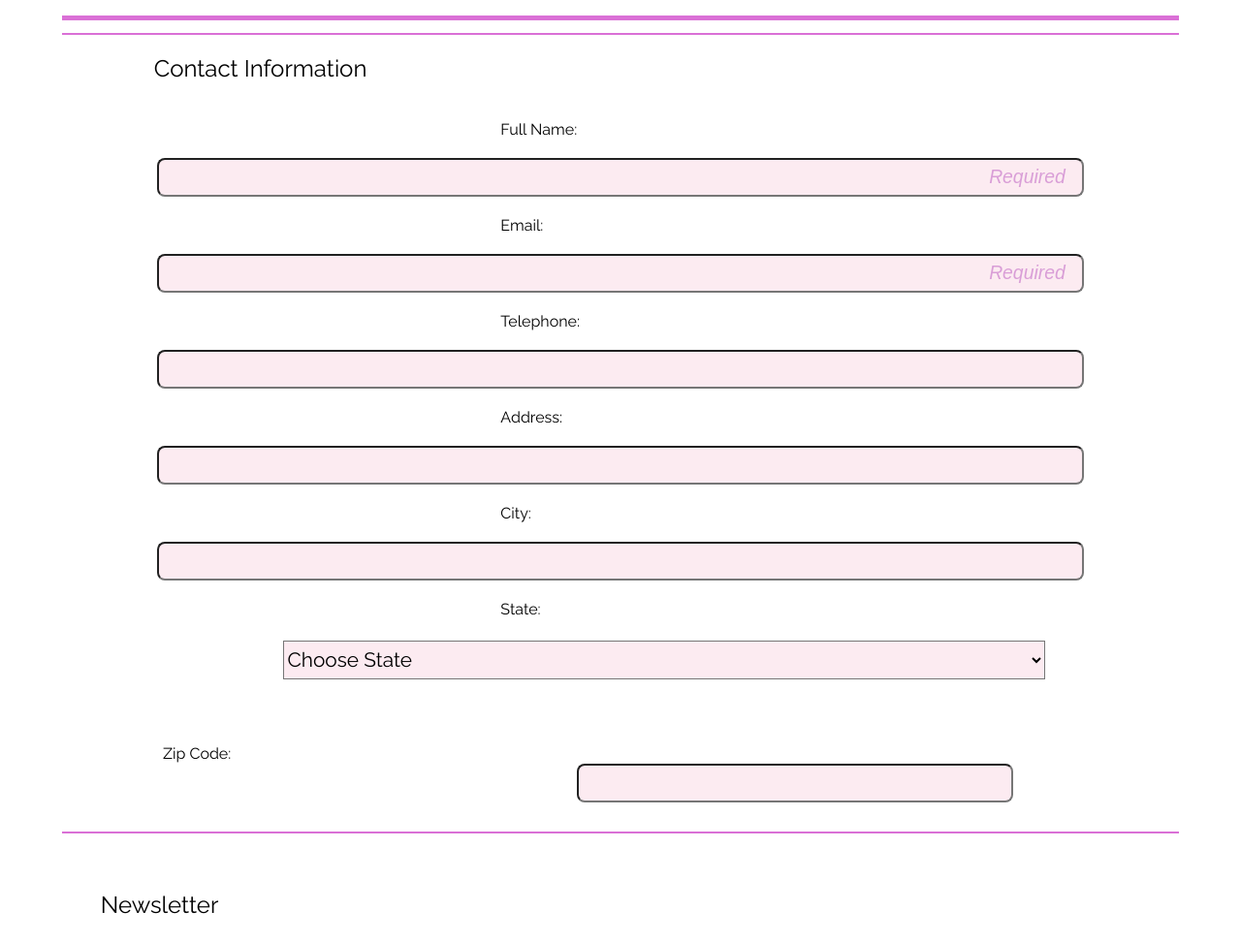
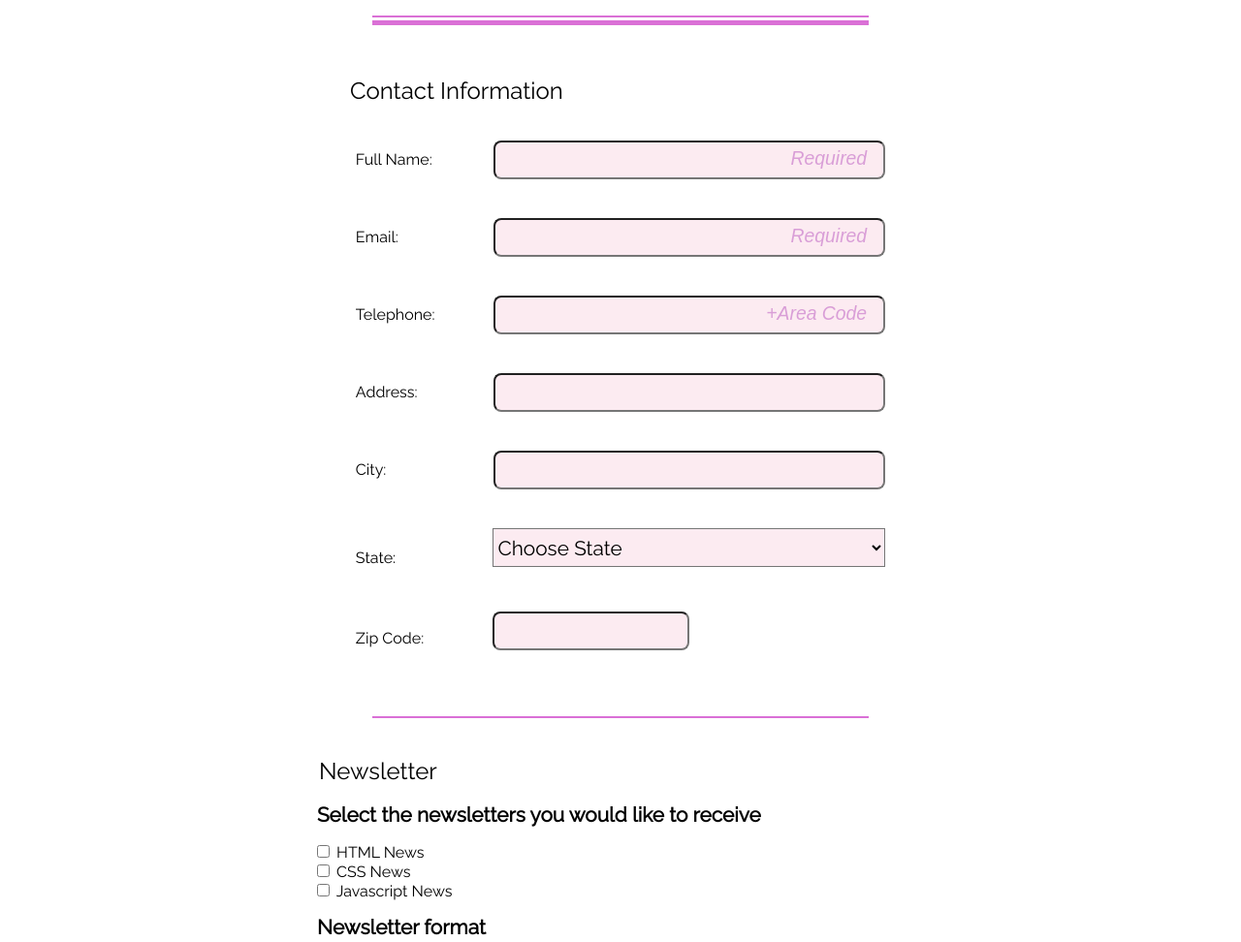
Before and after one commit to nycolew/TechDegree-Project-3, a plain HTML site: page index.html in a window 1280 px wide. Shown: the part 200-1172 px from the top of the page at 97% size. Drawn offline with Linux system fonts and the light colour scheme.

Commit message:
Initial complete of design
Transition still not working right

```diff
--- a/css/styles.css
+++ b/css/styles.css
@@ -11,7 +11,7 @@ body {
 }
 
 header {
-  background: orchid;
+  background: linear-gradient(45deg, mistyrose, orchid, mistyrose);
   color: #fff;
   font-family: 'Cinzel', serif;
   margin-top: 0;
@@ -34,16 +34,25 @@ h2 {
   font-size: 1.7em;
 }
 
-.top {
+/*.top {
   border-bottom: 5px solid orchid;
-}
+}*/
 
 main {
   font-family: 'Raleway', sans-serif;
 }
 
+.borders {
+  width: 90%;
+  height: 10px;
+  margin-left: auto;
+  margin-right: auto;
+  border-top: 2px solid orchid;
+  border-bottom: 5px solid orchid;
+}
+
 .contact-info {
-  border-top: 2px solid orchid;
+  /*border-top: 2px solid orchid;*/
   border-bottom: 2px solid orchid;
   margin-top: 1%;
   margin-bottom: 3%;
@@ -52,6 +61,7 @@ main {
 input:not([type=radio]):not([type=checkbox]),
 textarea {
   background: #FCEBF1;
+  transition: all 1s ease;
   display: block;
   width: 85%;
   margin-left: auto;
@@ -125,6 +135,7 @@ input:focus,
 textarea:focus,
 select:focus {
   border: 3px solid orchid;
+  background-color: floralwhite;
 }
 
 textarea {
@@ -170,24 +181,103 @@ footer {
   font-style: italic;
 }
 
-/* Media Queries ---------- */
+/* Media Query ---------- */
 
 @media(min-width: 768px) {
 
   .container {
     display: flex;
     flex-wrap: wrap;
-    justify-content: center;
+    width: 90%;
+    margin-left: auto;
+    margin-right: auto;
   }
 
-.container label {
-  width: 30%;
-}
+  input:not([type=radio]):not([type=checkbox]) {
+    display: block;
+    /*width: 84%;*/
+    width: 40%;
+    margin-right: 23%;
+  }
 
-.container input,
-.container select {
-  width: 70%;
-}
+  label:not([for=html_news]):not([for=css_news]):not([for=javascript_news]):not([for=html_format]):not([for=plaintext]):not([class=sub]) {
+    display: block;
+    /*margin-left: 0;*/
+    /*width: 14%;*/
+    width: 11%;
+    text-align: left;
+    align-self: center;
+    margin-right: 3%;
+    margin-left: 23%;
+  }
 
+  #zip {
+    width: 20%;
+    margin-left: 0;
+    margin-top: .5%;
+  }
+
+  select {
+    display: block;
+    margin-bottom: 4%;
+    margin-left: 0;
+    margin-top: 2%;
+    margin-right: 23%;
+    width: 40%;
+  }
+
+  legend {
+    margin-left: 25%;
+    margin-bottom: 1%;
+    padding-top: 40px;
+  }
+
+  .borders {
+    width: 40%;
+  }
+
+  .second-border {
+    width: 40%;
+    border: 1px solid orchid;
+    margin-left: auto;
+    margin-right: auto;
+  }
+
+  .contact-info {
+    border: none;
+  }
+
+  textarea {
+    width: 50%;
+  }
+
+  button {
+    width: 50%;
+  }
+
+  input[type=radio],
+  input[type=checkbox] {
+    margin-left: 25%;
+  }
+
+  #first,
+  #second,
+  #third {
+    margin-left: 25%;
+    display: inline;
+    font-weight: bold;
+    font-size: 1.3em;
+  }
+
+  #html_news,
+  #html_format,
+  textarea {
+    margin-top: 1.5%;
+  }
+
+  #javascript_news,
+  #plaintext {
+    margin-bottom: 1.5%;
+  }
 
 }
--- a/index.html
+++ b/index.html
@@ -15,17 +15,19 @@
         <h2>Signup for our newsletter</h2>
         <p class="sub">Get the latest news on how your code is doing right in your inbox</p>
       </div>
+      <div class="borders">
+      </div>
       <form action="index.html" method="post">
         <div class="contact-info">
           <fieldset>
             <legend>Contact Information</legend>
             <div class="container">
               <label for="name">Full Name:</label>
-              <input type="text" id="name" name="user_name" placeholder="Required">
+              <input type="text" id="name" name="user_name" placeholder="Required" required>
               <label for="mail">Email:</label>
-              <input type="email" id="mail" name="user_email" placeholder="Required">
+              <input type="email" id="mail" name="user_email" placeholder="Required" required>
               <label for="phone">Telephone:</label>
-              <input type="tel" id="phone" name="user_phone">
+              <input type="tel" id="phone" name="user_phone" placeholder="&plus;Area Code">
               <label for="address">Address:</label>
               <input type="text" id="address" name="user_address">
               <label for="city">City:</label>
@@ -88,24 +90,28 @@
             </div>
           </fieldset>
         </div>
+        <div class="second-border">
+        </div>
+        <div class="newsletter-container">
         <fieldset>
           <legend>Newsletter</legend>
-          <label class="sub">Select the newsletters you would like to receive</label><br>
+          <label id="first">Select the newsletters you would like to receive</label><br>
           <input type="checkbox" id="html_news" value="html_news" name="user_news">
           <label for="html_news">HTML News</label><br>
           <input type="checkbox" id="css_news" value="css_news" name="user_news">
           <label for="css_news">CSS News</label><br>
           <input type="checkbox" id="javascript_news" value="javascript_news" name="user_news">
           <label for="javascript_news">Javascript News</label><br>
-          <label class="sub">Newsletter format</label><br>
+          <label id="second">Newsletter format</label><br>
           <input type="radio" id="html_format" name="user_format" value="format_html">
           <label for="html_format">HTML</label><br>
           <input type="radio" id="plaintext" name="user_format" value="format_plain">
           <label for="plaintext">Plain text</label><br>
-          <label class="sub" for="comment">Other topics you'd like to hear about:</label><br>
+          <label id="third" for="comment">Other topics you'd like to hear about:</label><br>
           <textarea id="comment" name="user_comment">
           </textarea><br>
         </fieldset>
+      </div>
         <button type="submit">Sign Up</button>
       </form>
     </main>
```
Also changed, not shown: 2 other files.
